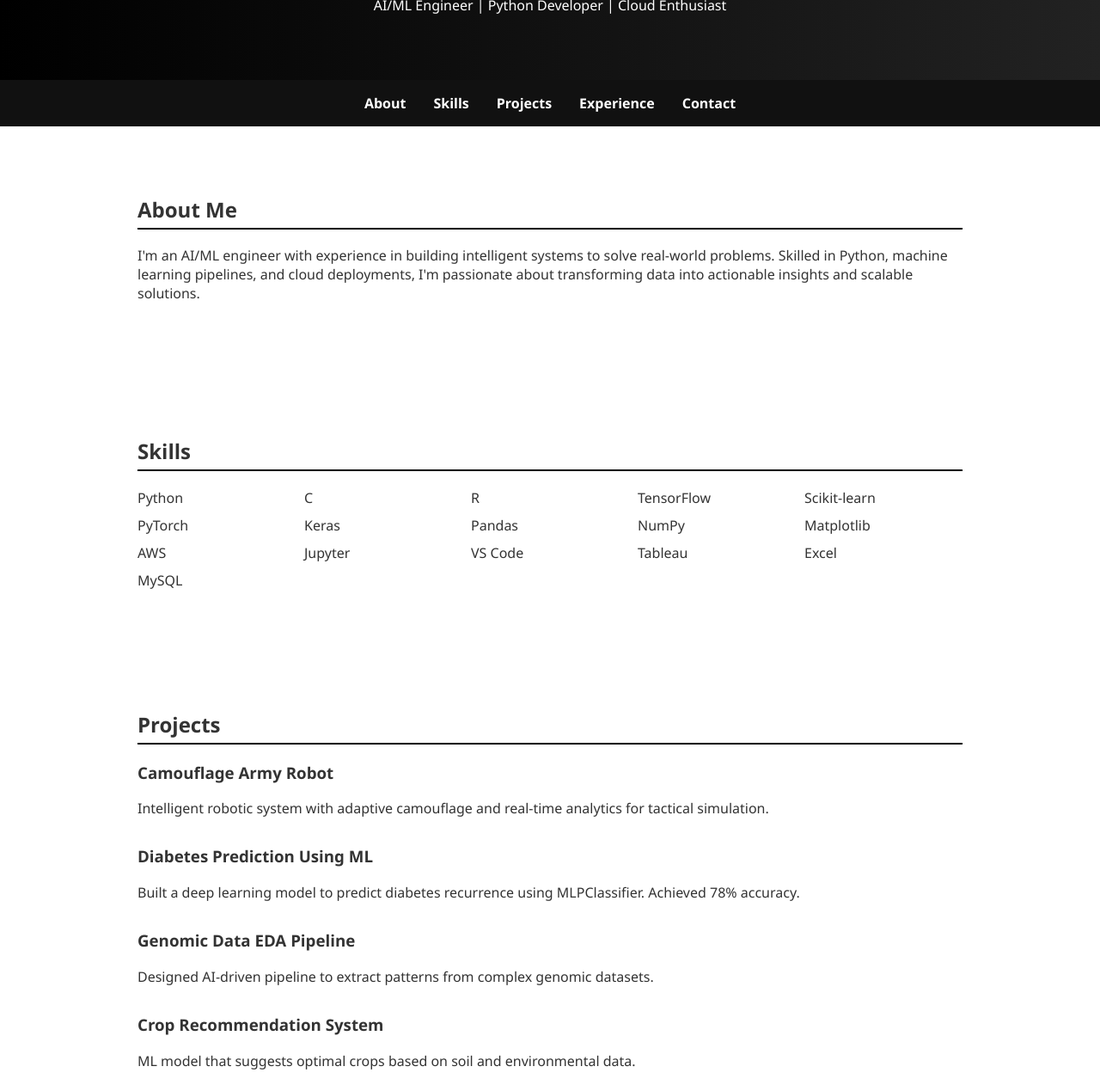
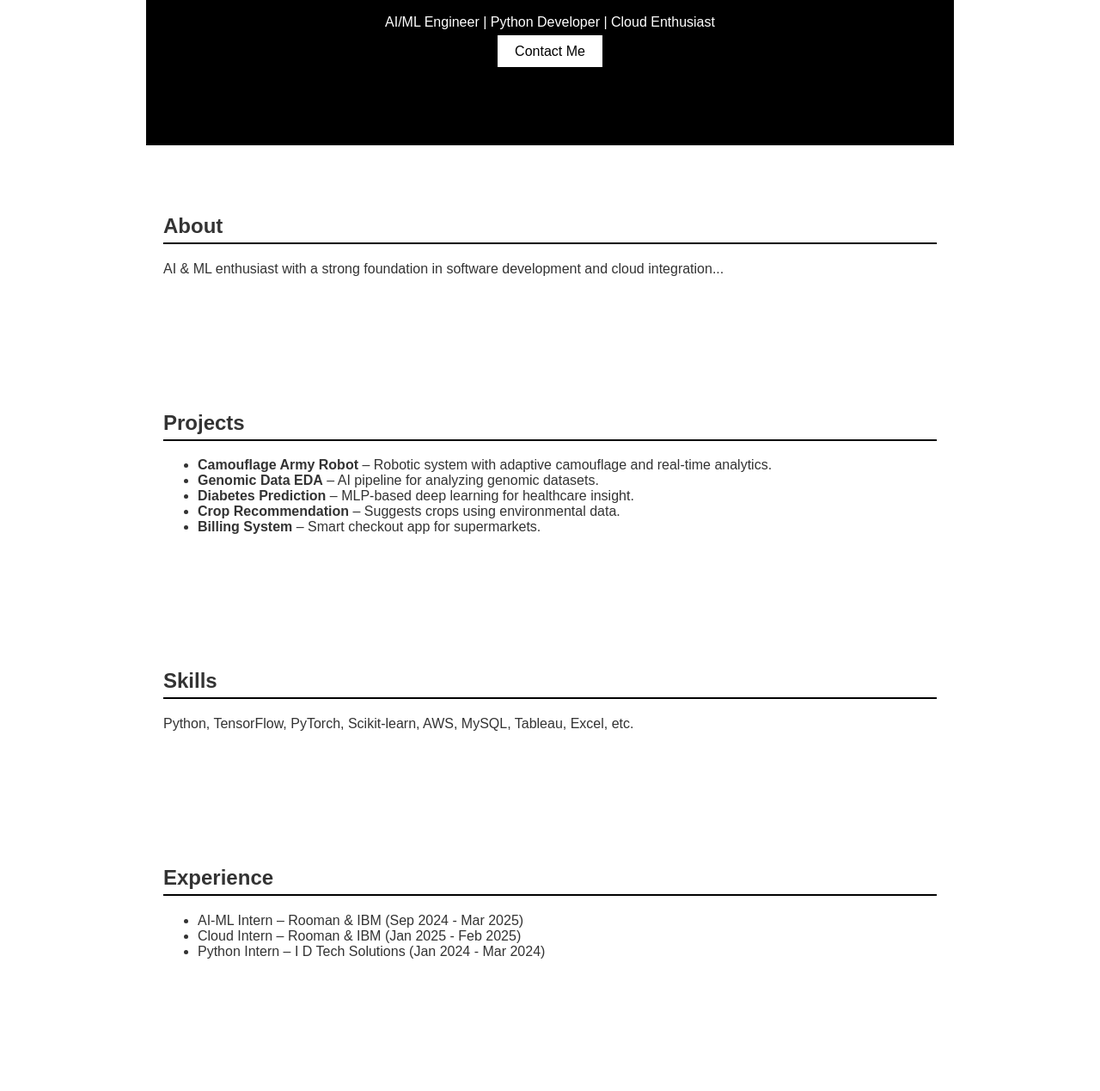
Before and after one commit to keerthi1293/keerthi-portfolio, a plain HTML site: page index.html in a window 1280 px wide. Shown: the part 151-1420 px from the top of the page at 86% size. Drawn offline with Linux system fonts and the light colour scheme.

Commit message:
Add files via upload

```diff
--- a/index.html
+++ b/index.html
@@ -1,144 +1,53 @@
+
 <!DOCTYPE html>
 <html lang="en">
 <head>
   <meta charset="UTF-8" />
   <meta name="viewport" content="width=device-width, initial-scale=1.0" />
   <title>Keerthi S | AI/ML Engineer</title>
-  <style>
-    * {
-      box-sizing: border-box;
-      scroll-behavior: smooth;
-    }
-    body {
-      font-family: 'Segoe UI', sans-serif;
-      margin: 0;
-      background-color: #ffffff;
-      color: #333;
-    }
-    header {
-      background: linear-gradient(to right, #000, #222);
-      color: white;
-      padding: 60px 20px;
-      text-align: center;
-    }
-    nav {
-      display: flex;
-      justify-content: center;
-      background-color: #111;
-    }
-    nav a {
-      color: white;
-      padding: 1rem;
-      text-decoration: none;
-      font-weight: bold;
-    }
-    nav a:hover {
-      background-color: #333;
-    }
-    section {
-      padding: 60px 20px;
-      max-width: 1000px;
-      margin: auto;
-    }
-    h2 {
-      border-bottom: 2px solid #000;
-      padding-bottom: 0.3rem;
-    }
-    .skills-grid {
-      display: grid;
-      grid-template-columns: repeat(auto-fit, minmax(160px, 1fr));
-      gap: 10px;
-    }
-    .project {
-      margin-bottom: 2rem;
-    }
-    footer {
-      background-color: #000;
-      color: #fff;
-      text-align: center;
-      padding: 2rem;
-    }
-    .contact a {
-      color: #00bcd4;
-      display: block;
-      margin: 5px 0;
-      text-decoration: none;
-    }
-  </style>
+  <link rel="stylesheet" href="style.css" />
+  <script defer src="script.js"></script>
+  <link rel="stylesheet" href="https://cdnjs.cloudflare.com/ajax/libs/font-awesome/6.0.0-beta3/css/all.min.css">
 </head>
 <body>
-  <header>
-    <h1>Keerthi S</h1>
-    <p>AI/ML Engineer | Python Developer | Cloud Enthusiast</p>
-  </header>
-
-  <nav>
-    <a href="#about">About</a>
-    <a href="#skills">Skills</a>
-    <a href="#projects">Projects</a>
-    <a href="#experience">Experience</a>
-    <a href="#contact">Contact</a>
-  </nav>
-
-  <section id="about">
-    <h2>About Me</h2>
-    <p>I'm an AI/ML engineer with experience in building intelligent systems to solve real-world problems. Skilled in Python, machine learning pipelines, and cloud deployments, I'm passionate about transforming data into actionable insights and scalable solutions.</p>
-  </section>
-
-  <section id="skills">
-    <h2>Skills</h2>
-    <div class="skills-grid">
-      <div>Python</div><div>C</div><div>R</div><div>TensorFlow</div><div>Scikit-learn</div><div>PyTorch</div><div>Keras</div>
-      <div>Pandas</div><div>NumPy</div><div>Matplotlib</div><div>AWS</div><div>Jupyter</div><div>VS Code</div>
-      <div>Tableau</div><div>Excel</div><div>MySQL</div>
+  <section class="hero" id="hero">
+    <div class="container">
+      <h1>Hi, I'm Keerthi S</h1>
+      <p><span class="typed-text">AI/ML Engineer | Python Developer | Cloud Enthusiast</span></p>
+      <a href="#contact" class="btn">Contact Me</a>
     </div>
   </section>
 
-  <section id="projects">
-    <h2>Projects</h2>
-    <div class="project">
-      <h3>Camouflage Army Robot</h3>
-      <p>Intelligent robotic system with adaptive camouflage and real-time analytics for tactical simulation.</p>
-    </div>
-    <div class="project">
-      <h3>Diabetes Prediction Using ML</h3>
-      <p>Built a deep learning model to predict diabetes recurrence using MLPClassifier. Achieved 78% accuracy.</p>
-    </div>
-    <div class="project">
-      <h3>Genomic Data EDA Pipeline</h3>
-      <p>Designed AI-driven pipeline to extract patterns from complex genomic datasets.</p>
-    </div>
-    <div class="project">
-      <h3>Crop Recommendation System</h3>
-      <p>ML model that suggests optimal crops based on soil and environmental data.</p>
-    </div>
-    <div class="project">
-      <h3>Supermarket Billing System</h3>
-      <p>Mobile-based smart billing application enabling real-time checkout and item search.</p>
-    </div>
+  <section id="about"><h2>About</h2>
+    <p>AI & ML enthusiast with a strong foundation in software development and cloud integration...</p>
   </section>
 
-  <section id="experience">
-    <h2>Experience</h2>
+  <section id="projects"><h2>Projects</h2>
     <ul>
-      <li>AI-ML Engineer Intern – Rooman Technologies & IBM (Sep 2024 - Mar 2025)</li>
-      <li>Cloud Computing Intern – Rooman Technologies & IBM (Jan 2025 - Feb 2025)</li>
-      <li>Python Intern – ID Tech Solutions Pvt Ltd (Jan 2024 - Mar 2024)</li>
-      <li>AI ML Intern – Knowx Innovations Pvt. Ltd (Nov 2023 - Dec 2023)</li>
+      <li><strong>Camouflage Army Robot</strong> – Robotic system with adaptive camouflage and real-time analytics.</li>
+      <li><strong>Genomic Data EDA</strong> – AI pipeline for analyzing genomic datasets.</li>
+      <li><strong>Diabetes Prediction</strong> – MLP-based deep learning for healthcare insight.</li>
+      <li><strong>Crop Recommendation</strong> – Suggests crops using environmental data.</li>
+      <li><strong>Billing System</strong> – Smart checkout app for supermarkets.</li>
     </ul>
   </section>
 
-  <section id="contact">
-    <h2>Contact</h2>
-    <div class="contact">
-      <a href="mailto:keerthisy2003@gmail.com">keerthisy2003@gmail.com</a>
-      <a href="tel:+916360807707">+91 63608 07707</a>
-      <a href="https://linkedin.com/in/keerthi9" target="_blank">LinkedIn: linkedin.com/in/keerthi9</a>
-    </div>
+  <section id="skills"><h2>Skills</h2>
+    <p>Python, TensorFlow, PyTorch, Scikit-learn, AWS, MySQL, Tableau, Excel, etc.</p>
   </section>
 
-  <footer>
-    <p>© 2025 Keerthi S. All rights reserved.</p>
-  </footer>
+  <section id="experience"><h2>Experience</h2>
+    <ul>
+      <li>AI-ML Intern – Rooman & IBM (Sep 2024 - Mar 2025)</li>
+      <li>Cloud Intern – Rooman & IBM (Jan 2025 - Feb 2025)</li>
+      <li>Python Intern – I D Tech Solutions (Jan 2024 - Mar 2024)</li>
+    </ul>
+  </section>
+
+  <section id="contact"><h2>Contact</h2>
+    <p>Email: keerthisy2003@gmail.com</p>
+    <p>Phone: +91 63608 07707</p>
+    <p><a href="https://linkedin.com/in/keerthi9">LinkedIn</a></p>
+  </section>
 </body>
 </html>
--- /dev/null
+++ b/script.js
@@ -0,0 +1,4 @@
+
+document.addEventListener('DOMContentLoaded', function() {
+  console.log("Portfolio loaded for Keerthi S");
+});
--- /dev/null
+++ b/style.css
@@ -0,0 +1,6 @@
+
+body { font-family: Arial, sans-serif; margin: 0; padding: 0; background: #fff; color: #333; }
+section { padding: 60px 20px; max-width: 900px; margin: auto; }
+.hero { background: #000; color: #fff; text-align: center; padding: 100px 20px; }
+.hero .btn { background: #fff; color: #000; padding: 10px 20px; text-decoration: none; }
+h2 { border-bottom: 2px solid #000; padding-bottom: 5px; }
```
